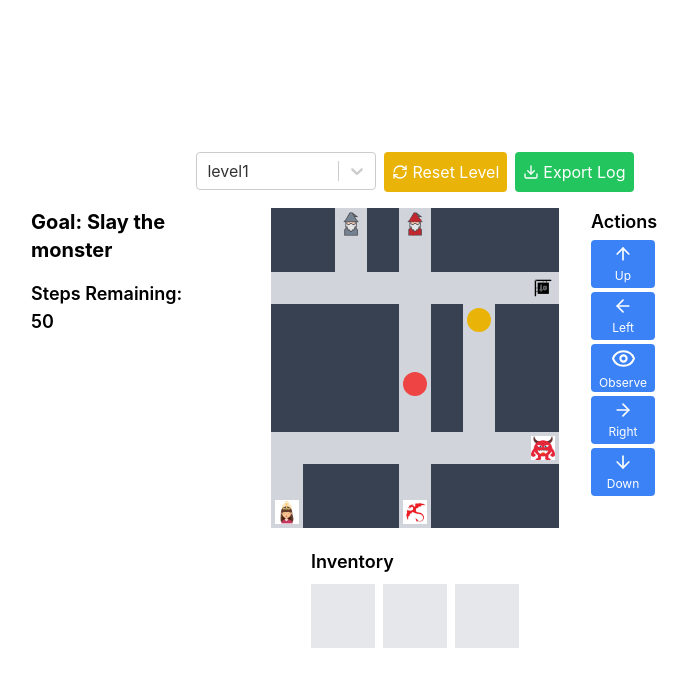
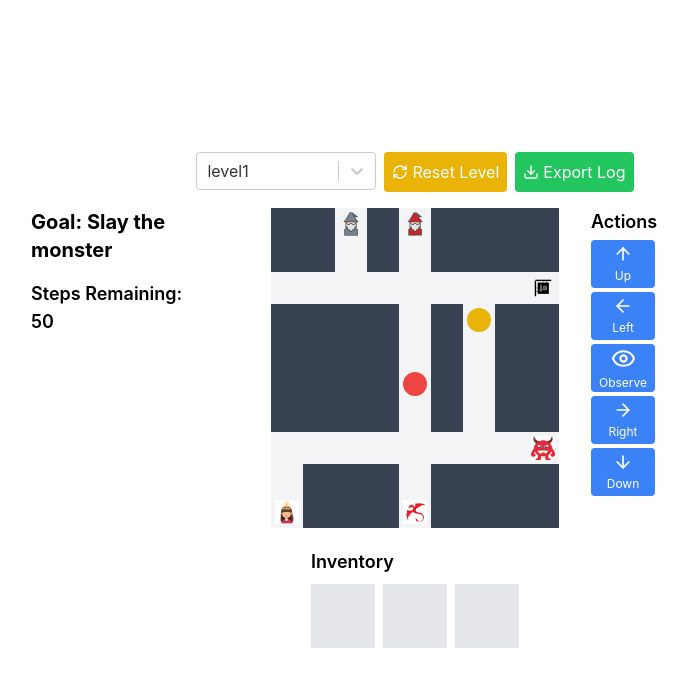
Before and after one commit to heyodog0/grid_pilot, a React (Create React App) app: page / in a window 1280 px wide. Shown: the top 686 px of the page, without its empty margins (225-913 px from the left). Built offline with nearby package versions, Linux system fonts and the light colour scheme.

Commit message:
Update GameGrid.js

```diff
--- a/src/components/GridGame/GameGrid.js
+++ b/src/components/GridGame/GameGrid.js
@@ -9,7 +9,7 @@ const GameGrid = ({ state }) => {
 
   return (
     // Main container for the game grid
-    <div className="relative w-72 h-80 bg-gray-300 mb-4">
+    <div className="relative w-72 h-80 bg-gray-100 mb-4">
       {/* Create a 9x10 grid of cells */}
       {[...Array(90)].map((_, i) => {
         // Calculate x and y coordinates for each cell
```
